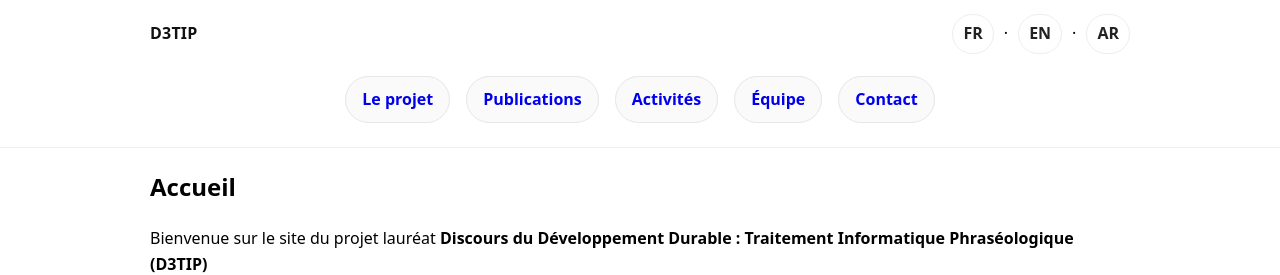
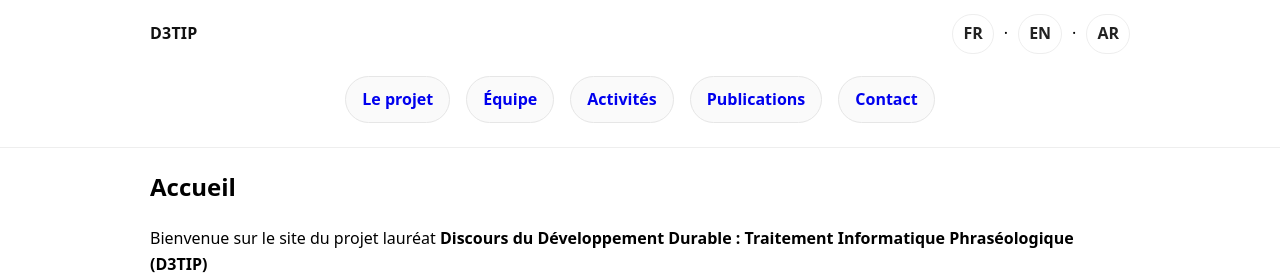
Before and after one commit to d3tip-phc-utique/d3tip-phc-utique.github.io, a Jekyll site: the page built from fr/index.md, in a window 1280 px wide. Shown: the top 275 px of the page. Built offline with Jekyll 4.4.1, drawn with Linux system fonts in a browser that asks for light colours.

```diff
--- a/_config.yml
+++ b/_config.yml
@@ -6,7 +6,7 @@ theme: minima
 
 header_pages:
   - fr/project.md
+  - fr/team.md
+  - fr/research.md
   - fr/publications.md
-  - fr/research.md
-  - fr/team.md
   - fr/contact.md
```
